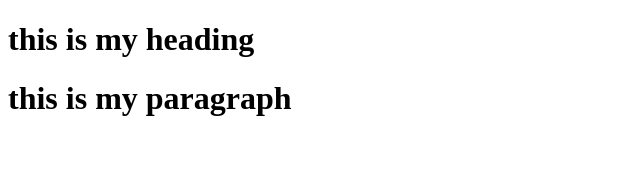
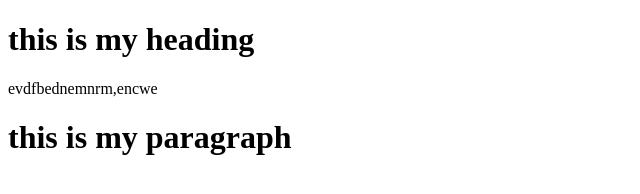
Before and after one commit to NikhilSikarwar89/FirstRepo, a plain HTML site: page index.html in a window 1280 px wide. Shown: the whole page, without its empty margins (0-640 px from the left). Drawn offline with Linux system fonts and the light colour scheme.

Commit message:
mene bhi code likh deya

```diff
--- a/index.html
+++ b/index.html
@@ -7,6 +7,7 @@
 </head>
 <body>
     <h1>this is my heading</h1>
+    <p>evdfbednemnrm,encwe</p>
        <h1>this is my paragraph</h1>
 </body>
 </html>
```
